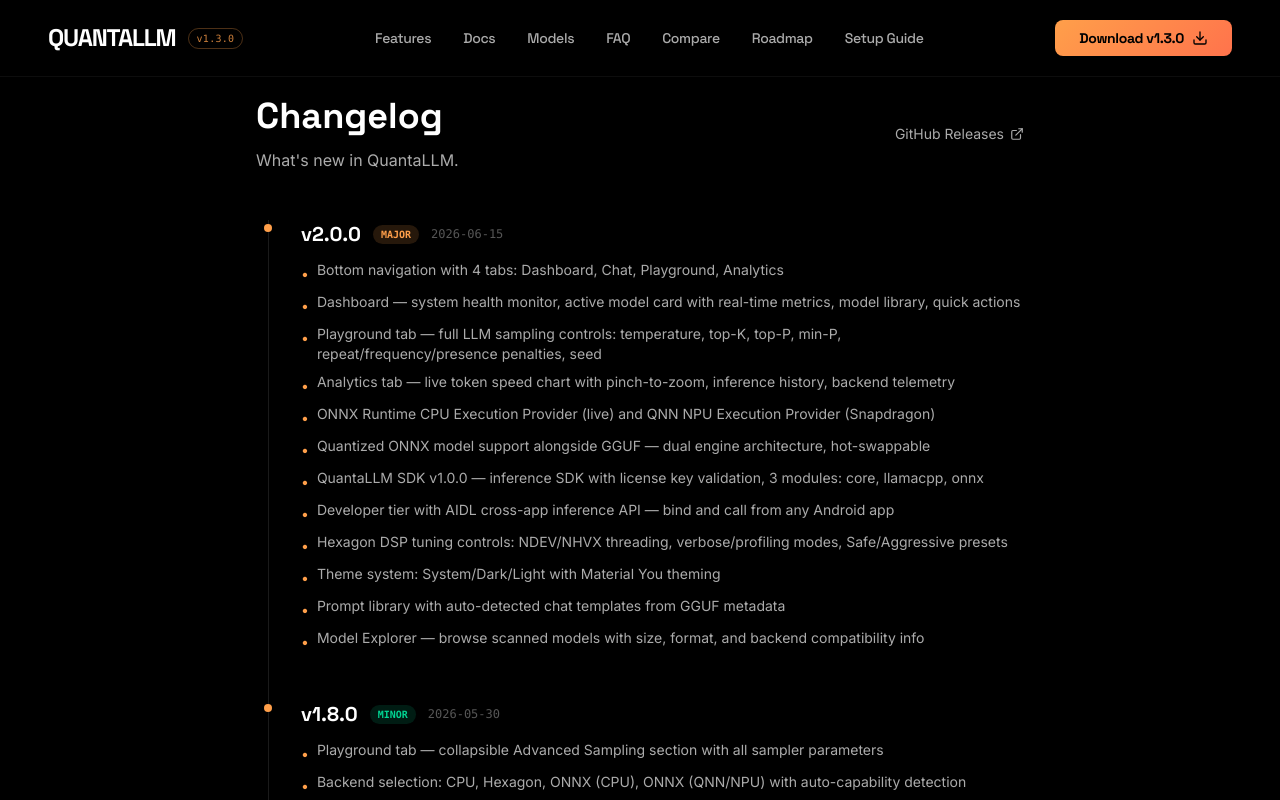
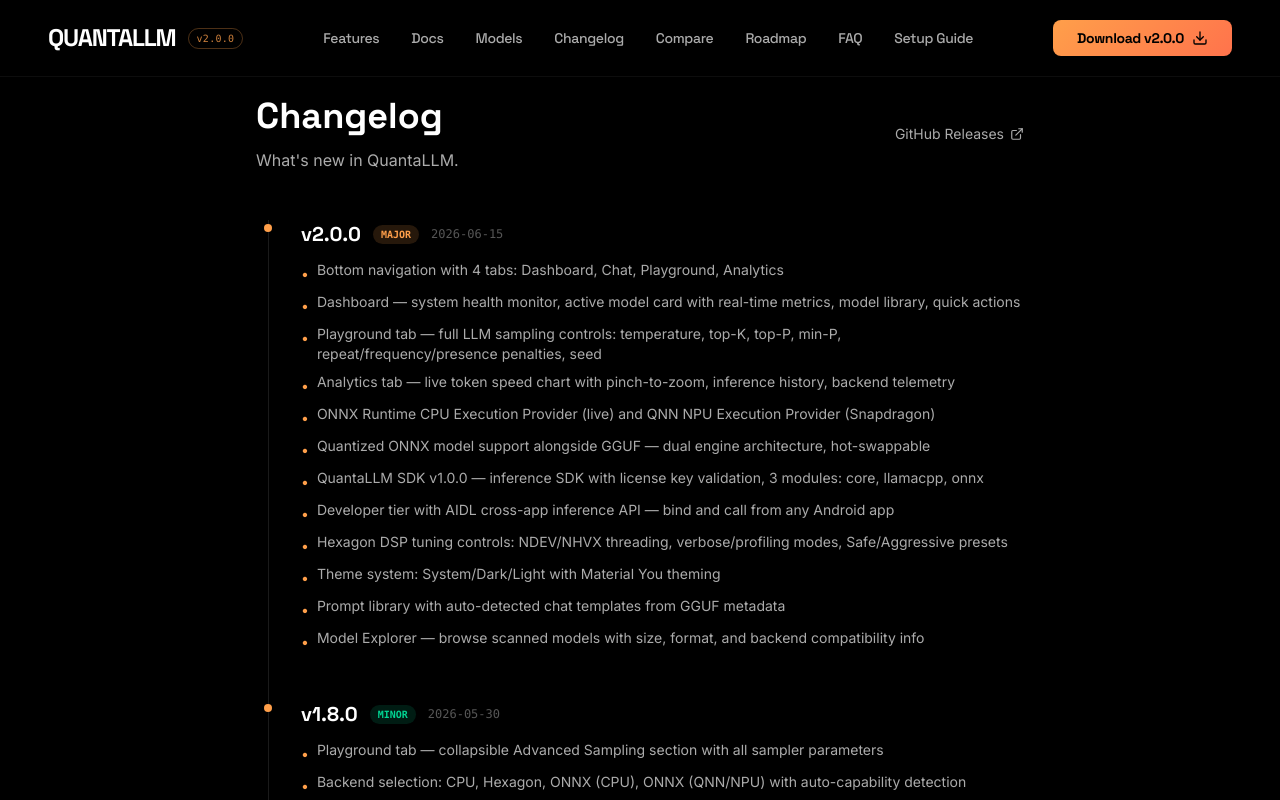
Before and after one commit to NaMan6122/QuantaWeb, a React (Vite) app: page /changelog in a window 1280 px wide. Shown: the top 800 px of the page. Built offline with nearby package versions, Linux system fonts and the light colour scheme.

Commit message:
feat(navbar): reorder navigation tabs, promote Changelog
- New order: Features, Docs, Models, Changelog, Compare, Roadmap, FAQ, Setup Guide
- Changelog promoted from footer to primary navigation
- FAQ moved later in the sequence
- Preload map and mobile menu updated to match

```diff
--- a/src/components/Navbar.tsx
+++ b/src/components/Navbar.tsx
@@ -48,7 +48,7 @@
             QuantaLLM
           </Link>
           <span className="text-[10px] font-mono text-primary/80 border border-primary/30 rounded-full px-2 py-0.5 tracking-wide">
-            v1.3.0
+            v2.0.0
           </span>
         </motion.div>
 
@@ -85,11 +85,11 @@
             Models
           </Link>
           <Link
-            to="/faq"
-            onMouseEnter={() => preload('/faq')}
+            to="/changelog"
+            onMouseEnter={() => preload('/changelog')}
             className="font-headline text-sm font-medium tracking-tight text-on-surface-variant hover:text-white transition-colors duration-300"
           >
-            FAQ
+            Changelog
           </Link>
           <Link
             to="/compare"
@@ -106,6 +106,13 @@
             Roadmap
           </Link>
           <Link
+            to="/faq"
+            onMouseEnter={() => preload('/faq')}
+            className="font-headline text-sm font-medium tracking-tight text-on-surface-variant hover:text-white transition-colors duration-300"
+          >
+            FAQ
+          </Link>
+          <Link
             to="/tutorial"
             onMouseEnter={() => preload('/tutorial')}
             className="font-headline text-sm font-medium tracking-tight text-on-surface-variant hover:text-white transition-colors duration-300"
@@ -117,12 +124,12 @@
         {/* Right side */}
         <div className="flex items-center gap-4">
           <motion.a
-            href="https://github.com/NaMan6122/QuantaLLM-Releases/releases/download/v1.3.0/QuantaLLM-v1.3.0.apk"
+            href="https://github.com/NaMan6122/QuantaLLM-Releases/releases/download/v2.0.0/QuantaLLM-v2.0.0.apk"
             whileHover={{ scale: 1.05 }}
             whileTap={{ scale: 0.95 }}
             className="hidden md:flex thermal-gradient text-black px-6 py-2 rounded-lg font-bold font-headline text-sm tracking-tight items-center gap-2"
           >
-            Download v1.3.0
+            Download v2.0.0
             <Download className="w-4 h-4" />
           </motion.a>
 
@@ -180,11 +187,11 @@
                 Models
               </Link>
               <Link
-                to="/faq"
+                to="/changelog"
                 onClick={() => setMobileOpen(false)}
                 className="font-headline text-base font-medium text-on-surface-variant hover:text-white transition-colors"
               >
-                FAQ
+                Changelog
               </Link>
               <Link
                 to="/compare"
@@ -201,6 +208,13 @@
                 Roadmap
               </Link>
               <Link
+                to="/faq"
+                onClick={() => setMobileOpen(false)}
+                className="font-headline text-base font-medium text-on-surface-variant hover:text-white transition-colors"
+              >
+                FAQ
+              </Link>
+              <Link
                 to="/tutorial"
                 onClick={() => setMobileOpen(false)}
                 className="font-headline text-base font-medium text-on-surface-variant hover:text-white transition-colors"
@@ -208,11 +222,11 @@
                 Setup Guide
               </Link>
               <a
-                href="https://github.com/NaMan6122/QuantaLLM-Releases/releases/download/v1.3.0/QuantaLLM-v1.3.0.apk"
-                onClick={() => setMobileOpen(false)}
-                className="thermal-gradient text-black px-6 py-3 rounded-lg font-bold font-headline text-sm tracking-tight text-center mt-2 flex items-center justify-center gap-2"
-              >
-                Download v1.3.0
+              href="https://github.com/NaMan6122/QuantaLLM-Releases/releases/download/v2.0.0/QuantaLLM-v2.0.0.apk"
+              onClick={() => setMobileOpen(false)}
+              className="thermal-gradient text-black px-6 py-3 rounded-lg font-bold font-headline text-sm tracking-tight text-center mt-2 flex items-center justify-center gap-2"
+            >
+              Download v2.0.0
                 <Download className="w-4 h-4" />
               </a>
             </div>
```
